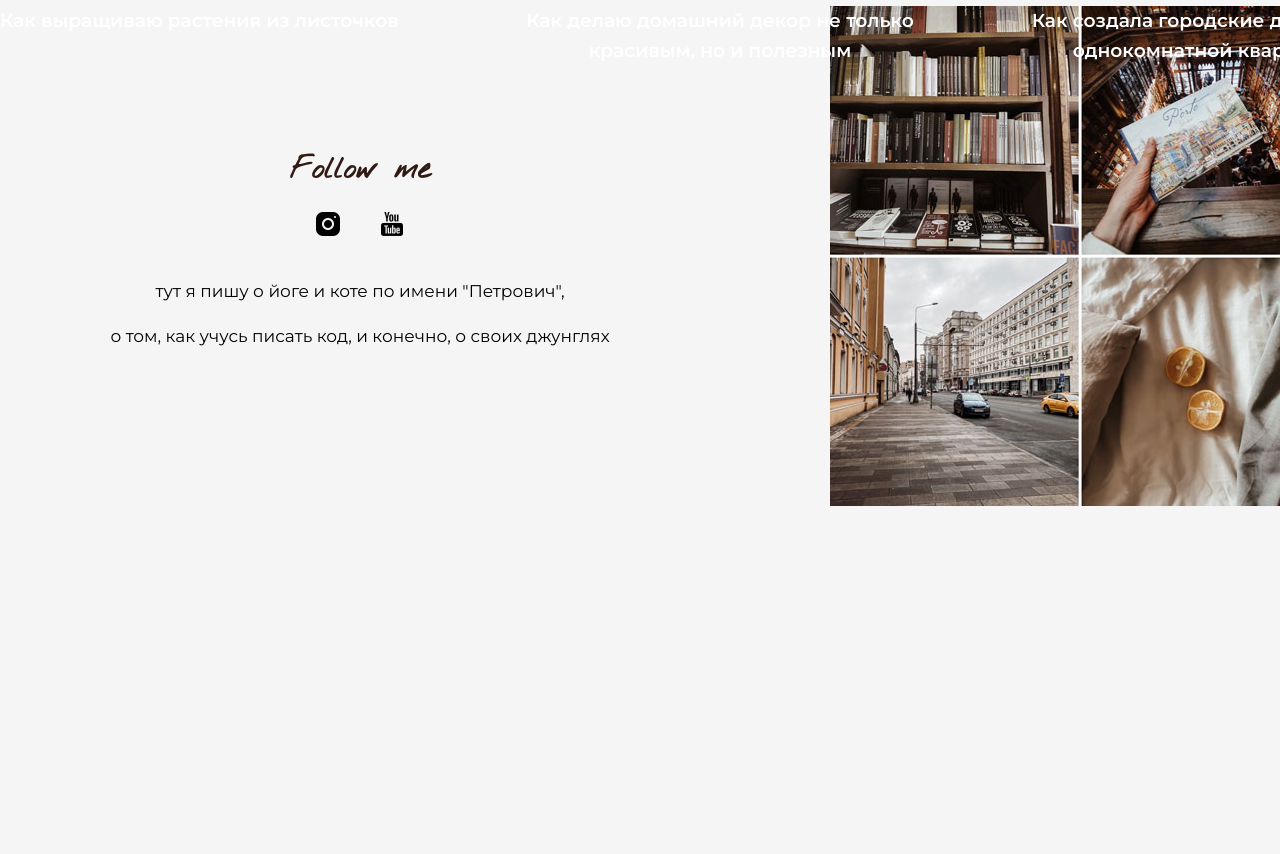
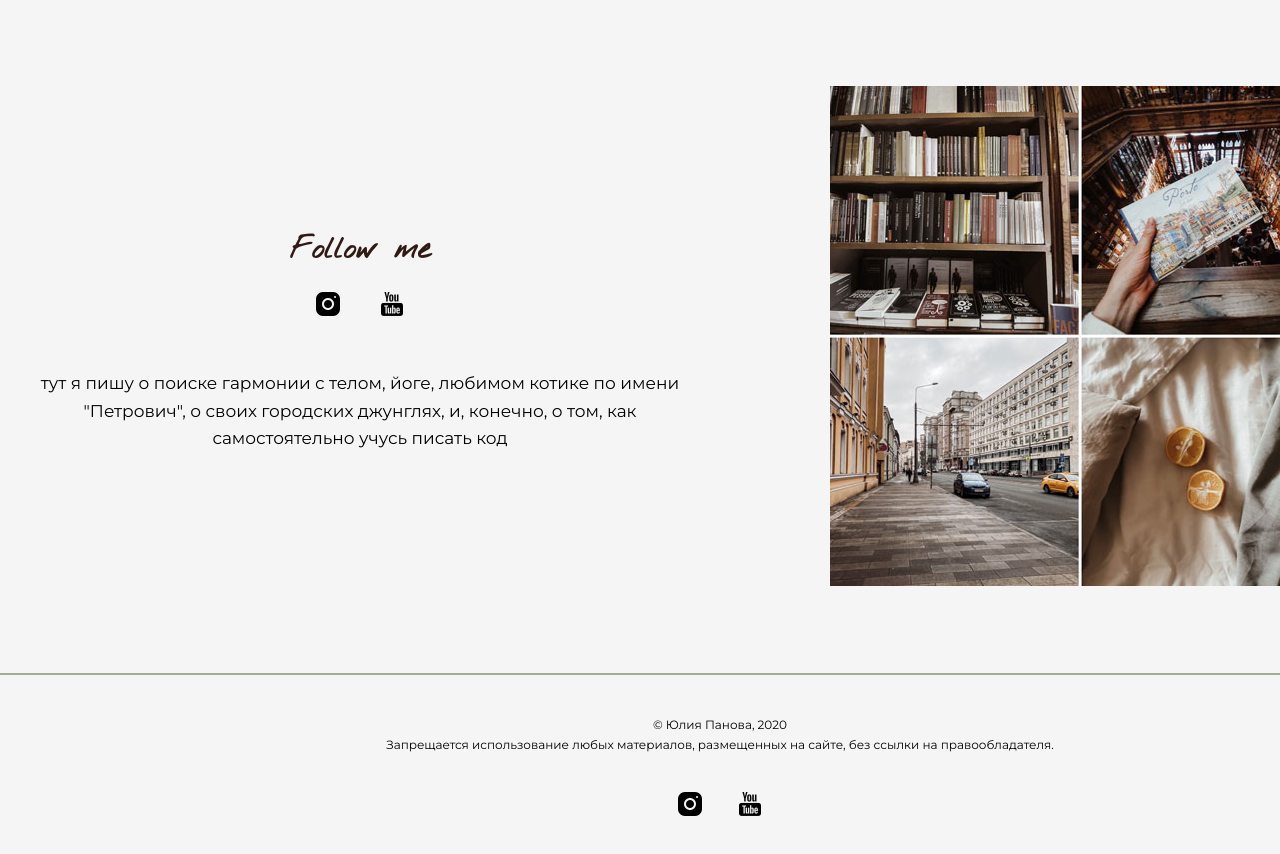
Before and after one commit to jullmi/plants-progect, a plain HTML site: page index.html in a window 1280 px wide. Shown: the part 3915-4769 px from the top of the page. Before the commit the page ends 4428 px from the top, so only its background shows below. Drawn offline with Linux system fonts and the light colour scheme.

Commit message:
copleted the first page

```diff
--- a/index.html
+++ b/index.html
@@ -133,24 +133,21 @@
 
                 <div class="hello_item">
                     <img class="hello_img" src="images/hello/hello1.jpg" alt="">
-                    <h3 class="hello_text">Как выращиваю растения из листочков</h3>
+                    <h3>Как выращиваю комнатные растения из листочков</h3>
                 </div>
 
                 <div class="hello_item">
                     <img class="hello_img" src="images/hello/hello2.jpg" alt="">
-                    <h3 class="hello_text">Как делаю домашний декор не только красивым, но и полезным</h3>
+                    <h3>Как делаю домашний декор не только красивым, но и полезным</h3>
                 </div>
 
                 <div class="hello_item">
                     <img class="hello_img" src="images/hello/hello3.jpg" alt="">
-                    <h3 class="hello_text">Как создала городские джунгли в однокомнатной квартире </h3>
+                    <h3>Как создала городские джунгли в однокомнатной квартире </h3>
                 </div>
-
             </div>
-
         </div>
 </section>
-
 
 
 
@@ -166,7 +163,7 @@
                         <div class="links_icon">
 
                             <a class="link" href="https://www.instagram.com/jullmi/">
-                               <img class="icon_inst" src="images/instagram/icon-instagram.png"alt="instagram jullmi">
+                               <img class="icon_inst" src="images/instagram/icon-instagram.png" alt="instagram jullmi">
                              </a>
 
                              <a class="link" href="https://www.youtube.com/channel/UC6CI3zI7oVGb2vwU-bW5lVw?view_as=subscriber">
@@ -176,9 +173,8 @@
 
 
                     <div class="instagram_text">
-                        <p> тут я пишу о йоге и коте по имени "Петрович",
-                            <br>
-                            </p> о том, как учусь писать код, и конечно, о своих джунглях
+                        <p> тут я пишу о поиске гармонии с телом, йоге, любимом котике по имени "Петрович",
+                            о своих городских джунглях, и, конечно, о том, как самостоятельно учусь писать код</p>
                     </div>
 
                 </div>
@@ -193,6 +189,31 @@
 </section>
 
 
+<footer>
+        <div class="container">
+
+
+            <div class="section_footer">
+                <div class="footer_text">
+                    © Юлия Панова, 2020
+                    <br>
+                    Запрещается использование любых материалов, размещенных на сайте, без ссылки на правообладателя.
+                </div>
+
+                <div class="footer_icon">
+
+                    <a class="link" href="https://www.instagram.com/jullmi/">
+                        <img class="icon_inst" src="images/instagram/icon-instagram.png">
+                    </a>
+
+                    <a class="link" href="https://www.youtube.com/channel/UC6CI3zI7oVGb2vwU-bW5lVw?view_as=subscriber">
+                        <img class="icon_youtube" src="images/instagram/icon-youtube.png">
+                    </a>
+                </div>
+
+            </div>
+        </div>
+</footer>
 
 
 
--- a/style.css
+++ b/style.css
@@ -35,6 +35,8 @@
     margin: 0 auto;
 }
 
+
+/*Первая страница*/
 
 /*Стиль для верхнего блока с навигацией*/
 .header {
@@ -151,6 +153,7 @@
     font-size: 30px;
     font-weight: bold;
     color: #311914;
+
 }
 
 .section_title::after {
@@ -275,6 +278,10 @@
 }
 
 
+
+/*Hello*/
+
+
 .hello {
     display: flex;
     justify-content: space-between;
@@ -288,10 +295,97 @@
     position: relative;
 }
 
-.hello_text {
+
+.hello_item h3 {
     color: white;
     position: absolute;
+    left: 0;
+    bottom: 75%;
+    width: 100%;
+
+    font-size: 18px;
+    font-weight: lighter;
+    letter-spacing: 3px;
+    padding: 12px;
+
 }
+
+
+/*Instagram*/
+
+
+.instagram {
+    display: flex;
+    text-decoration: none;
+    margin: 80px 0px;
+
+}
+
+
+.instagram_item {
+    width: 50%;
+    text-align: center;
+}
+
+.link {
+    text-decoration: none;
+}
+
+
+.instagram_image {
+    opacity: 1;
+
+    transition: opacity .3s linear;
+}
+
+
+.instagram_image:hover {
+    opacity: .6;
+}
+
+.instagram_title {
+    font-size: 30px;
+    font-family: 'Nothing You Could Do', cursive;
+    font-weight: bold;
+    color: #311914;
+    padding: 140px 0 0;
+    margin: 0 auto;
+}
+
+
+.instagram_text {
+    font-size: 17px;
+    padding: 12px;
+}
+
+.icon_inst {
+    padding: 15px;
+    opacity: 1;
+
+    transition: opacity .3s linear;
+}
+
+.icon_youtube {
+    padding: 15px;
+    opacity: 1;
+
+    transition: opacity .3s linear;
+
+}
+
+.icon_inst:hover {
+    opacity: .6;
+}
+
+.icon_youtube:hover {
+    opacity: .6;
+}
+
+
+
+
+
+
 
 /*About Project*/
 
@@ -342,72 +436,6 @@
 
 
 
-/*Instagram*/
-
-
-.instagram {
-    display: flex;
-    text-decoration: none;
-
-}
-
-.instagram_item {
-    width: 50%;
-    text-align: center;
-}
-
-.link {
-    text-decoration: none;
-}
-
-
-.instagram_image {
-    opacity: 1;
-
-    transition: opacity .3s linear;
-}
-
-
-.instagram_image:hover {
-    opacity: .6;
-}
-
-.instagram_title {
-    font-size: 30px;
-    font-family: 'Nothing You Could Do', cursive;
-    font-weight: bold;
-    color: #311914;
-    padding: 140px 0 0;
-    margin: 0 auto;
-}
-
-
-.instagram_text {
-    font-size: 17px;
-}
-
-.icon_inst {
-    padding: 15px;
-    opacity: 1;
-
-    transition: opacity .3s linear;
-}
-
-.icon_youtube {
-    padding: 15px;
-    opacity: 1;
-
-    transition: opacity .3s linear;
-
-}
-
-.icon_inst:hover {
-    opacity: .6;
-}
-
-.icon_youtube:hover {
-    opacity: .6;
-}
 
 
 
```
